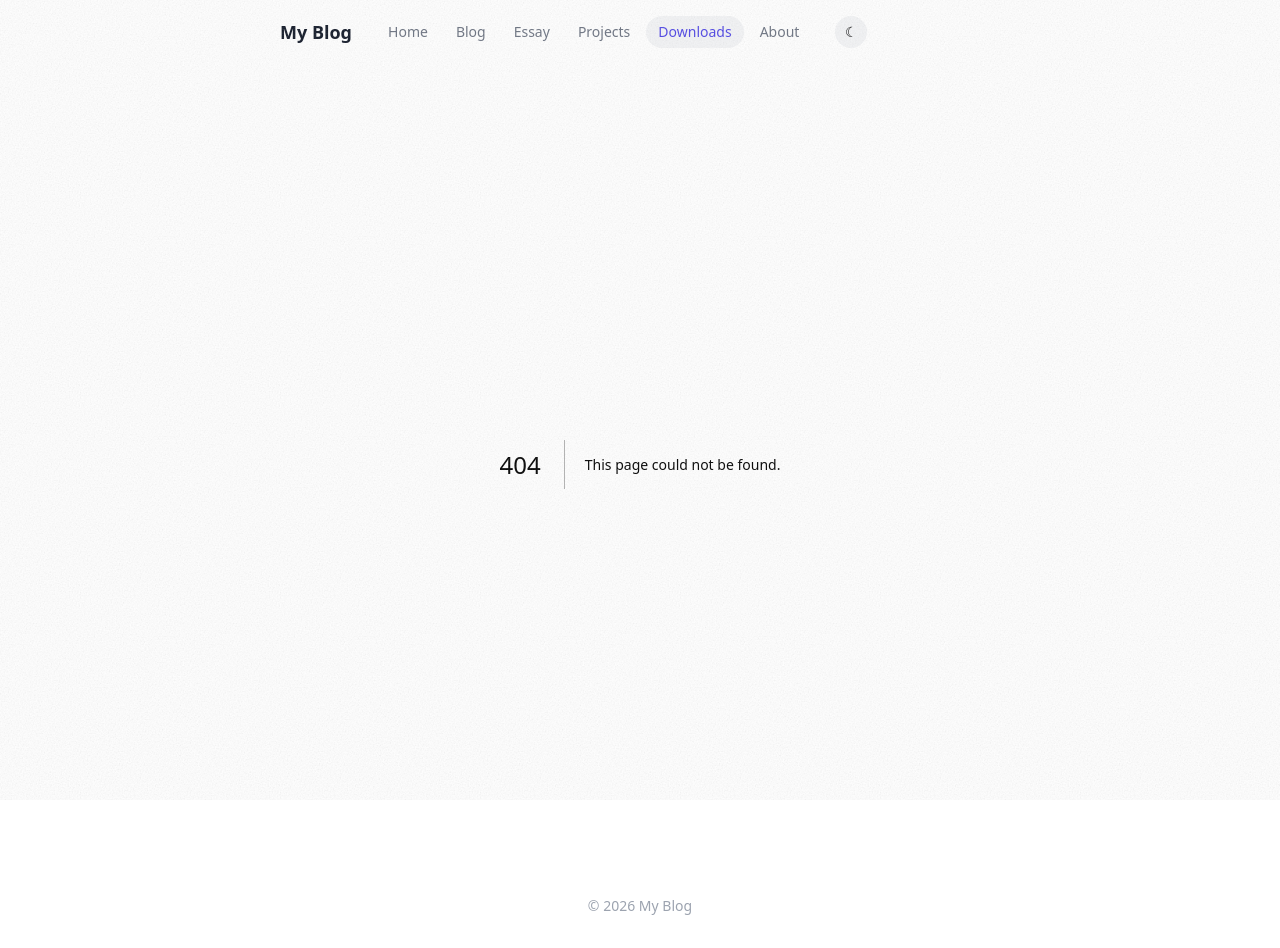
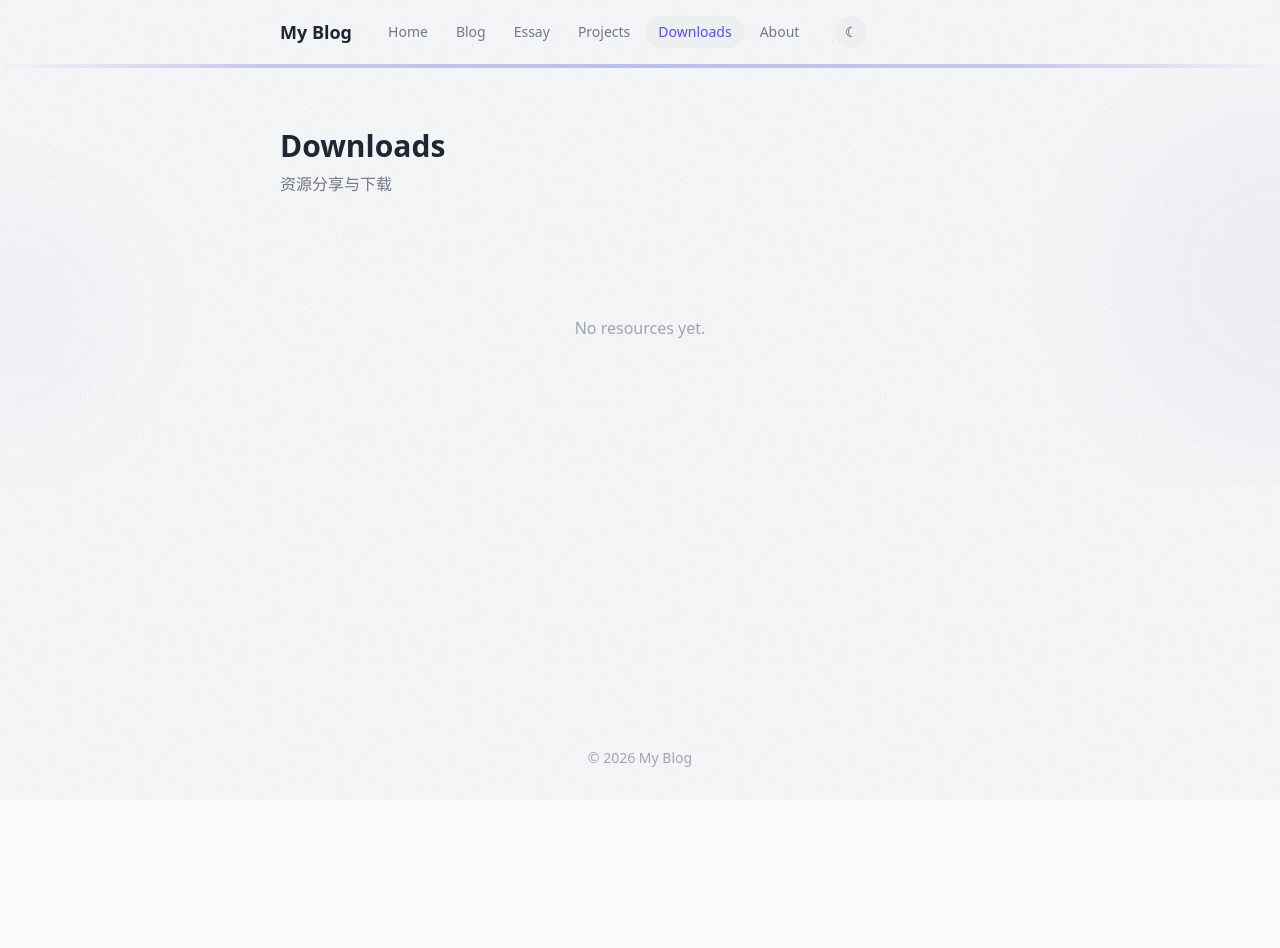
Before and after one commit to 2assqw/my-blog, a Next.js app: page /downloads in a window 1280 px wide. Before the commit this address had no page. After the commit the page ends 800 px from the top, so only its background shows below. Built offline with nearby package versions, Linux system fonts and the light colour scheme.

Commit message:
feat: add downloads list page

```diff
--- /dev/null
+++ b/src/app/downloads/page.tsx
@@ -0,0 +1,42 @@
+import { getDownloadPosts } from '@/lib/downloads'
+import { DownloadCard } from '@/components/DownloadCard'
+import { FadeUp } from '@/components/FadeUp'
+import type { Metadata } from 'next'
+
+export const metadata: Metadata = {
+  title: 'Downloads',
+  description: '资源下载',
+}
+
+export default async function DownloadsPage() {
+  const posts = await getDownloadPosts()
+
+  return (
+    <div className="relative overflow-hidden">
+      <div className="deco-list">
+        <div className="deco-list-bar" />
+        <div className="deco-list-dots" />
+        <div className="deco-list-orb deco-list-orb--a" />
+        <div className="deco-list-orb deco-list-orb--b" />
+      </div>
+      <div className="mx-auto max-w-3xl px-6 py-16 relative z-[1]">
+        <FadeUp>
+          <h1 className="text-3xl font-bold text-gray-900 mb-2">Downloads</h1>
+          <p className="text-gray-500 mb-10">资源分享与下载</p>
+        </FadeUp>
+
+        {posts.length === 0 ? (
+          <p className="text-gray-400 text-center py-20">No resources yet.</p>
+        ) : (
+          <div className="grid gap-6 sm:grid-cols-2">
+            {posts.map((post, i) => (
+              <FadeUp key={post.slug} delay={i * 0.08}>
+                <DownloadCard post={post} />
+              </FadeUp>
+            ))}
+          </div>
+        )}
+      </div>
+    </div>
+  )
+}
```
